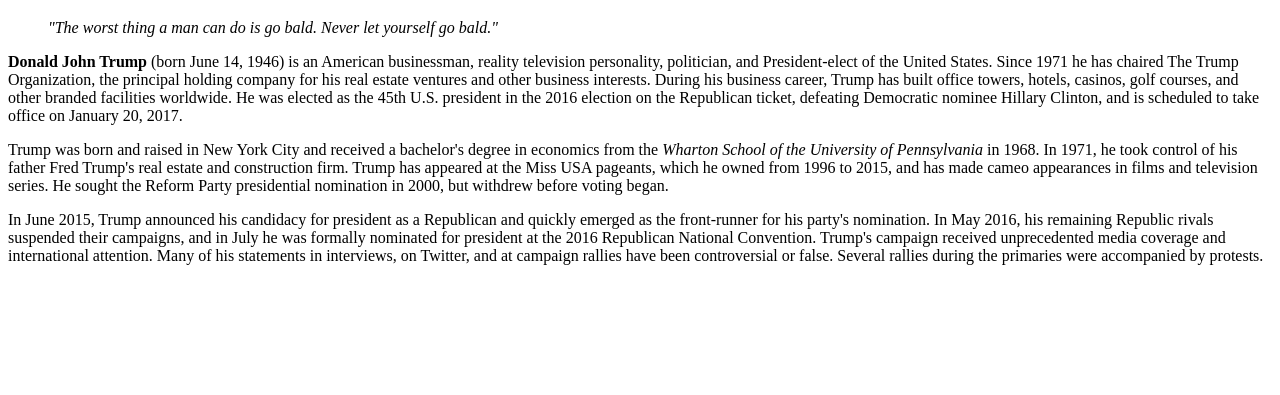
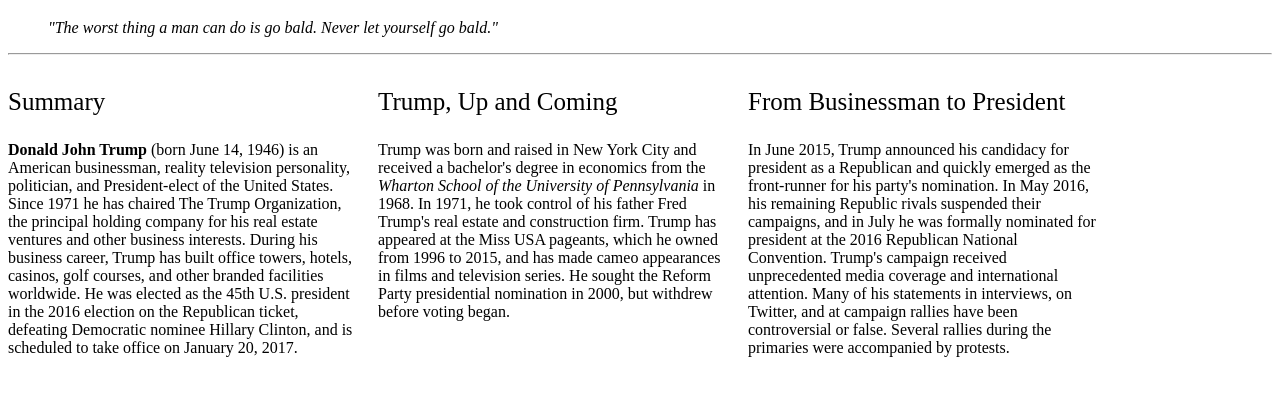
Before and after one commit to ansonhwo/html-tribute, a plain HTML site: page newpage.html in a window 1280 px wide. Shown: the part 61-456 px from the top of the page. Drawn offline with Linux system fonts and the light colour scheme.

Commit message:
Split text into 3 readable columns. #5

```diff
--- /dev/null
+++ b/example.css
@@ -0,0 +1,9 @@
+.col {
+  width: 350px;
+  float: left;
+  padding-right: 20px;
+}
+
+p.col-head {
+  font-size: 25px;
+}
--- a/newpage.html
+++ b/newpage.html
@@ -4,16 +4,21 @@
     <title>
       Donald J. Trump
     </title>
+    <link href="example.css" type="text/css" rel="stylesheet">
   </head>
   <body>
     <h1>
       Donald J. Trump
     </h1>
     <blockquote cite="http://929nin.com/donald-trump-dumb-celebrity-quote/">
-      <p><em>
-        "The worst thing a man can do is go bald. Never let yourself go bald."
-      </em></p>
+      <em>"The worst thing a man can do is go bald. Never let yourself go bald."</em>
     </blockquote>
+    <hr />
+    <span class="col">
+      <div>
+        <p class="col-head">
+          Summary
+        </p>
         <p>
           <strong>Donald John Trump</strong> (born June 14, 1946) is an American businessman,
           reality television personality, politician, and President-elect of the United States.
@@ -24,6 +29,13 @@
           on the Republican ticket, defeating Democratic nominee Hillary Clinton, and is scheduled
           to take office on January 20, 2017.
         </p>
+      </div>
+    </span>
+    <span class="col">
+      <div>
+        <p class="col-head">
+          Trump, Up and Coming
+        </p>
         <p>
           Trump was born and raised in New York City and received a bachelor's degree in economics
           from the <em>Wharton School of the University of Pennsylvania</em> in 1968. In 1971, he took
@@ -31,6 +43,13 @@
           at the Miss USA pageants, which he owned from 1996 to 2015, and has made cameo appearances
           in films and television series. He sought the Reform Party presidential nomination in 2000,
           but withdrew before voting began.
+        </p>
+      </div>
+    </span>
+    <span class="col">
+      <div>
+        <p class="col-head">
+          From Businessman to President
         </p>
         <p>
           In June 2015, Trump announced his candidacy for president as a Republican and quickly emerged
@@ -41,5 +60,7 @@
           rallies have been controversial or false. Several rallies during the primaries were
           accompanied by protests.
         </p>
+      </div>
+    </span>
   </body>
 </html>
```
Lines whose indentation alone changed are shown as unchanged.
